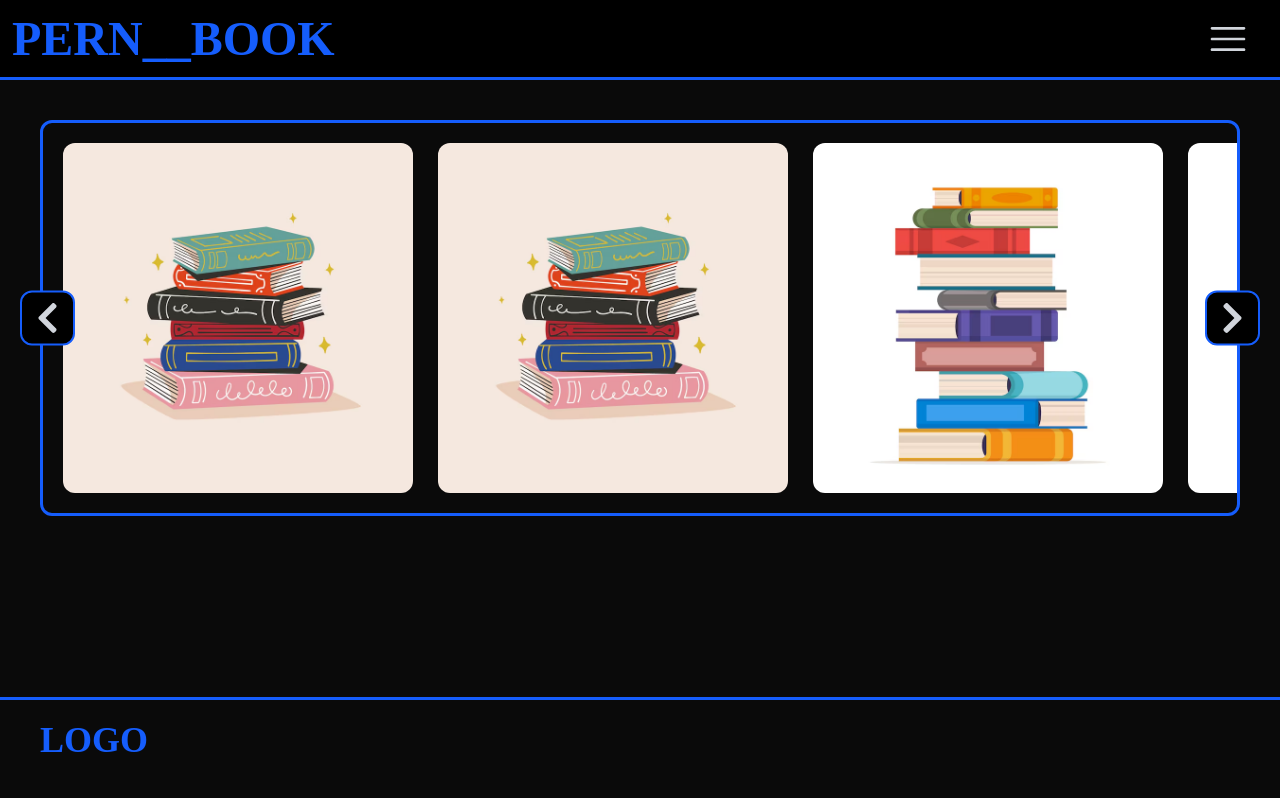
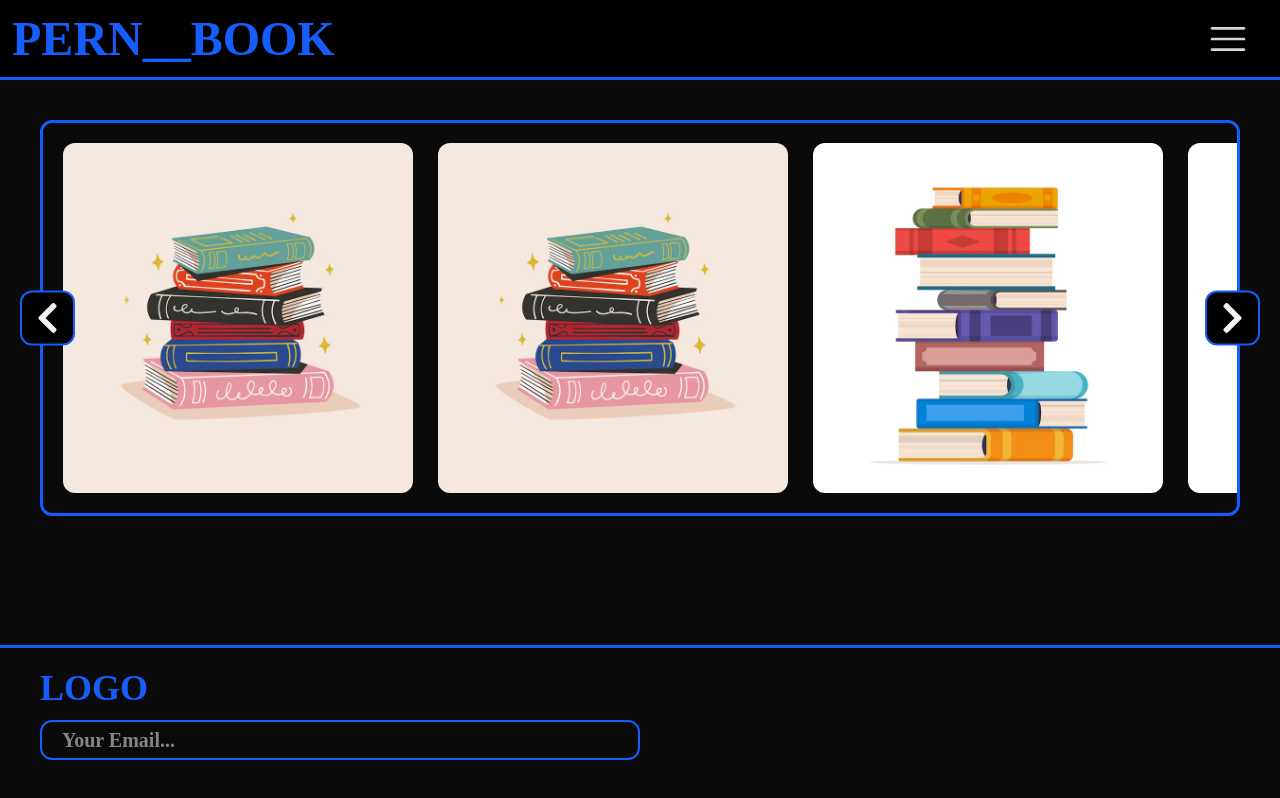
Before and after one commit to AlexanderMatveev2908/PERN__BOOK, a React (Vite) app in the folder client/: page / in a window 1280 px wide. Built offline with nearby package versions, Linux system fonts and the light colour scheme; no server answers; a web font is replaced by a local one.

Commit message:
try update component error

```diff
--- a/client/src/app/layouts/MainLayout.tsx
+++ b/client/src/app/layouts/MainLayout.tsx
@@ -16,7 +16,7 @@ const MainLayout: FC = () => {
       <Toast />
       {REG_PATH_HOME.test(path) && <Hero />}
       <Sidebar />
-      <div className="w-full px-5 sm:px-10 pt-6 pb-[100px] flex justify-center">
+      <div className="w-full px-5 sm:px-10 pt-6 pb-[200px] flex justify-center">
         <Outlet />
       </div>
       <Footer />
--- a/client/src/components/common/buttons/Button/Button.tsx
+++ b/client/src/components/common/buttons/Button/Button.tsx
@@ -2,7 +2,7 @@ import { FC, useEffect, useRef, useState } from "react";
 import "./Button.css";
 import { v4 } from "uuid";
 import SpinnerBtn from "../../spinners/SpinnerBtn/SpinnerBtn";
-import { makeRandomMinMax } from "../../../../lib/random";
+import { makeRandomMinMax } from "../../../../lib/lib.ts";
 
 const makeRandomBtn = () => makeRandomMinMax(-1200, 1200);
 
--- a/client/src/components/forms/components/CreatePwd.tsx
+++ b/client/src/components/forms/components/CreatePwd.tsx
@@ -1,7 +1,7 @@
 import { FC, useState } from "react";
 import { LuBadgeHelp } from "react-icons/lu";
 import TooltipCpy from "../../common/TooltipCpy/TooltipCpy";
-import { mixArr } from "../../../lib/random";
+import { mixArr } from "../../../lib/lib.ts";
 import { charsPwd } from "../../../config/fields/fields.ts";
 import { REG_PWD } from "../../../config/regex";
 
--- a/client/src/features/AuthLayout/Register/Register.tsx
+++ b/client/src/features/AuthLayout/Register/Register.tsx
@@ -13,7 +13,7 @@ import { z } from "zod";
 import { zodResolver } from "@hookform/resolvers/zod";
 import { REG_NAME, REG_PWD } from "../../../config/regex";
 import { useForm } from "react-hook-form";
-import { getErrCurrSwap, getErrLen } from "../../../lib/forms";
+import { getErrCurrSwap, getErrLen, schemaEmail } from "../../../lib/lib.ts";
 import CreatePwd from "../../../components/forms/components/CreatePwd";
 import { useShowPwd } from "../../../hooks/useShowPwd";
 import FormField from "../../../components/forms/components/inputs/FormField";
@@ -35,7 +35,7 @@ const schema = z
       .min(1, "Last Name is required")
       .max(30, "First Name must be less than 30 characters")
       .regex(REG_NAME, "Invalid Last Name format"),
-    email: z.string().min(1, "Email is required").email("Invalid Email Format"),
+    ...schemaEmail(),
     password: z
       .string()
       .min(1, "Password is required")
--- a/client/src/features/Footer/Footer.tsx
+++ b/client/src/features/Footer/Footer.tsx
@@ -1,5 +1,6 @@
 import { FC } from "react";
 import { Link } from "react-router-dom";
+import NewsLetter from "./components/NewsLetter";
 
 const Footer: FC = () => {
   return (
@@ -7,6 +8,8 @@ const Footer: FC = () => {
       <Link to="/" className="text-blue-600">
         <span className="txt__5">LOGO</span>
       </Link>
+
+      <NewsLetter />
     </div>
   );
 };
--- a/client/src/features/Footer/components/NewsLetter.tsx
+++ b/client/src/features/Footer/components/NewsLetter.tsx
@@ -1,6 +1,47 @@
 import { FC } from "react";
+import { z } from "zod";
+import { schemaEmail } from "../../../lib/lib";
+import { useForm } from "react-hook-form";
+import { zodResolver } from "@hookform/resolvers/zod";
+import { EmailFormType } from "../../../types/generalFields";
+import ErrorFormField from "../../../components/forms/components/inputs/ErrorFormField";
+import { emailField } from "../../../config/fields/fields";
+
+const schema = z.object({
+  ...schemaEmail(),
+});
 
 const NewsLetter: FC = () => {
-  return <div>NewsLetter</div>;
+  const {
+    register,
+    formState: { errors },
+    watch,
+  } = useForm<EmailFormType>({
+    resolver: zodResolver(schema),
+    mode: "onChange",
+  });
+
+  console.log(watch());
+
+  return (
+    <form className="w-full grid grid-cols-2">
+      <div className="w-full grid">
+        <label className="grid w-full gap-2">
+          <div
+            className="w-full flex relative
+          "
+          >
+            <input
+              type={emailField.type ?? "text"}
+              placeholder={`Your ${emailField.label}...`}
+              className="input__base txt__2"
+              {...register(emailField.field as keyof EmailFormType)}
+            />
+            <ErrorFormField {...{ errors, el: emailField }} />
+          </div>
+        </label>
+      </div>
+    </form>
+  );
 };
 export default NewsLetter;
--- a/client/src/features/Hero/Hero.tsx
+++ b/client/src/features/Hero/Hero.tsx
@@ -49,7 +49,7 @@ const Hero: FC = () => {
 
   return (
     <div className="w-full flex px-10">
-      <div className="w-full grid txt__col mt-10 relative">
+      <div className="w-full grid text-[whitesmoke] mt-10 relative">
         <button
           onClick={decSlide}
           className={`${style.btn__hero} group -left-[20px]`}
--- a/client/src/lib/forms.ts
+++ b/client/src/lib/forms/forms.ts
@@ -1,4 +1,5 @@
 import { FieldErrors } from "react-hook-form";
+import { z } from "zod";
 
 export const getErrLen = (obj: FieldErrors) => !!Object.keys(obj ?? {}).length;
 
@@ -18,3 +19,11 @@ export const getErrCurrSwap = (obj: FieldErrors, fields: string[]) => {
 
   return isValid;
 };
+
+export const schemaEmail = () => ({
+  email: z
+    .string()
+    .min(1, "Email is required")
+    .max(50, "Email too long")
+    .email("Invalid Email Format"),
+});
--- /dev/null
+++ b/client/src/lib/lib.ts
@@ -0,0 +1,3 @@
+export * from "./forms/forms";
+export * from "./random";
+export * from "./styleHandlers";
--- a/client/src/types/generalFields.ts
+++ b/client/src/types/generalFields.ts
@@ -6,9 +6,13 @@ export type LabelDropType = {
 };
 
 export type FormFieldBasic = {
-  id: string;
+  id?: string;
   field: string;
   label: string;
   place?: string;
   type?: string;
 };
+
+export type EmailFormType = {
+  email: string;
+};
```
